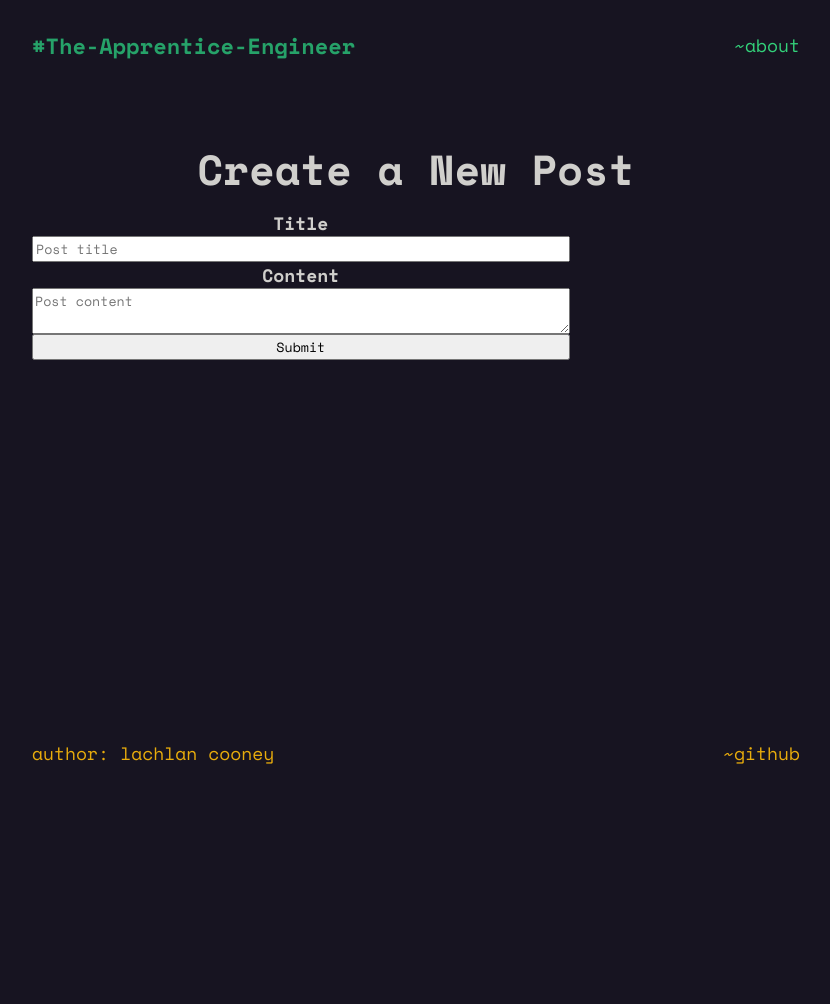
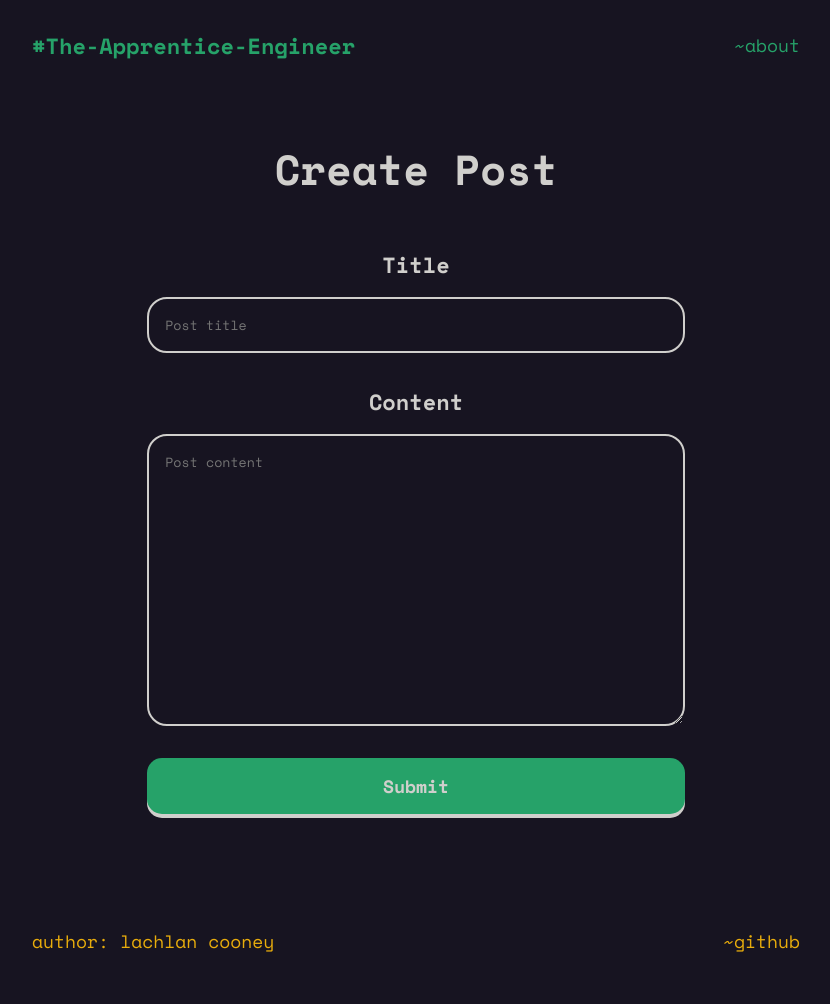
Before and after one commit to lachlan-cooney/flask-application, a Flask app: page /create in a window 1280 px wide. Shown: the whole page, without its empty margins (224-1054 px from the left). Before the commit the page ends 764 px from the top, so only its background shows below. Run offline with Flask 3, Linux system fonts and the light colour scheme.

Commit message:
feat: added styling to 'create' page

```diff
--- a/static/css/style.css
+++ b/static/css/style.css
@@ -2,6 +2,7 @@
 
 
 /* global stuff */
+
 * {
     font-family: 'Space Mono', sans-serif;
 }
@@ -91,7 +92,7 @@ body {
 
 .nav-link {
     font-size: 18px;
-    color: #33D17A;
+    color: #26A269;
 }
 
 
@@ -181,23 +182,77 @@ body {
 .create-container{
     display: flex;
     flex-direction: column;
-    gap: 10px;
+    gap: 3rem;
     padding: 4rem 0;
 }
 
-.form-group {
+.form-container {
     display: flex;
     flex-direction: column;
-    width: 70%;
-    text-align: center;
+    justify-content: center;
+    align-items: center;
+}
+
+.form-item {
+    display: flex;
+    flex-direction: column;
 }
 
 .form-title,
 .form-content-title {
-    font-size: 18px;
+    font-size: 22px;
     font-weight: 700;
     color: #D0CFCC;
     text-align: center;
+    margin-bottom: 1rem;
+}
+
+.form-group {
+    width: 70%;
+}
+
+.form-control-content,
+.form-control-title {
+    background-color: #171421;
+    border: 2px solid #D0CFCC;
+    border-radius: 20px;
+    padding: 1rem;
+    color: #D0CFCC;
+}
+
+.form-control-content {
+    height: 16rem;
+}
+
+.form-content-title,
+.btn-primary {
+    margin-top: 2rem;
+}
+
+.btn-primary {
+    display: inline-block;
+    padding: 15px 25px;
+    font-size: 18px;
+    font-weight: 700;
+    cursor: pointer;
+    text-align: center;
+    text-decoration: none;
+    outline: none;
+    color: #D0CFCC;
+    background-color: #26A269;
+    border: none;
+    border-radius: 15px;
+    box-shadow: 0 4px #D0CFCC;
+}
+
+.btn-primary:hover {
+    background-color: #218A59
+}
+
+.btn-primary:active {
+  background-color: #218A59;
+  box-shadow: 0 2px #D0CFCC;
+  transform: translateY(4px);
 }
 
 
--- a/templates/create.html
+++ b/templates/create.html
@@ -3,19 +3,21 @@
 {% block title %} TAE | Create Post {% endblock %}
 {% block content %}
 <div class="create-container">
-    <h1 class="create-post-title">{% block heading %} Create a New Post {% endblock %}</h1>
-    <form method = "post">
-        <div class="form-group">
+    <h1 class="create-post-title">{% block heading %} Create Post {% endblock %}</h1>
+    <div class="form-container">
+        <form method = "post" class="form-group">
+            <div class="form-item">
                 <label for="title" class="form-title">Title</label>
-            <input type="text" name="title" placeholder="Post title" class="form-control" value="{{ request.form['title'] }}"></input>
+                <input type="text" name="title" placeholder="Post title" class="form-control-title" value="{{ request.form['title'] }}"></input>
             </div>
-        <div class="form-group">
+            <div class="form-item">
                 <label for="content" class="form-content-title">Content</label>
-            <textarea name="content" placeholder="Post content" class="form-control">{{ request.form['content'] }}</textarea>
+                <textarea name="content" placeholder="Post content" class="form-control-content">{{ request.form['content'] }}</textarea>
             </div>
-        <div class="form-group">
+            <div class="form-item">
                 <button type="submit" class="btn-primary">Submit</button>
             </div>
         </form>
     </div>
+</div>
 {% endblock %}
```
Lines whose indentation alone changed are shown as unchanged.
